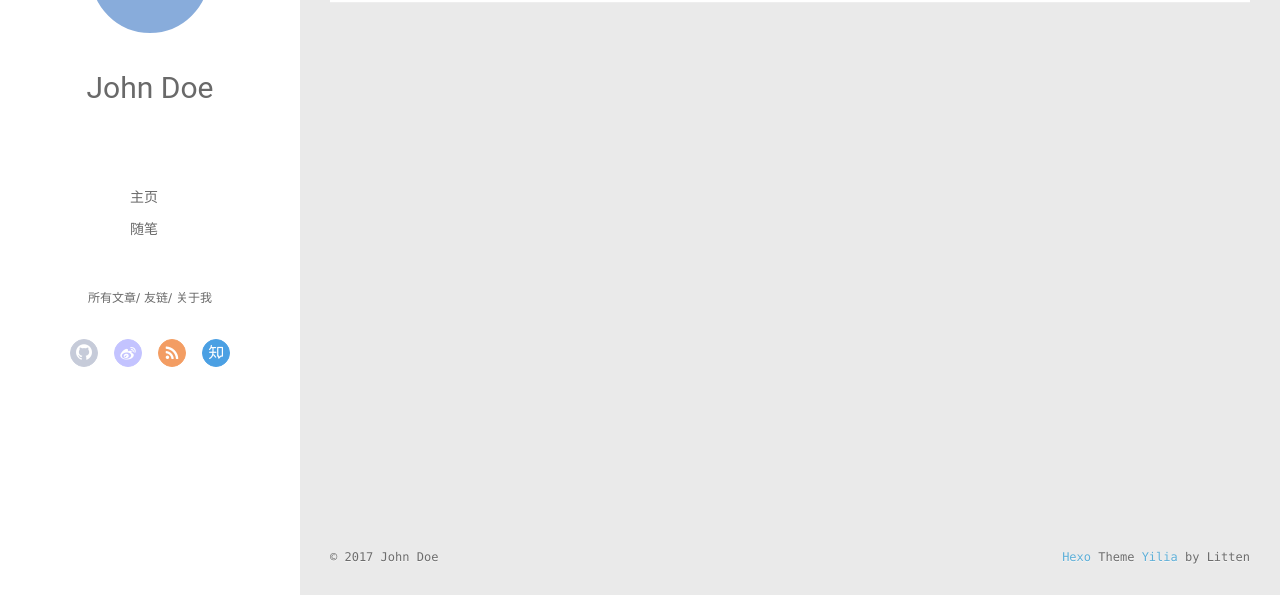
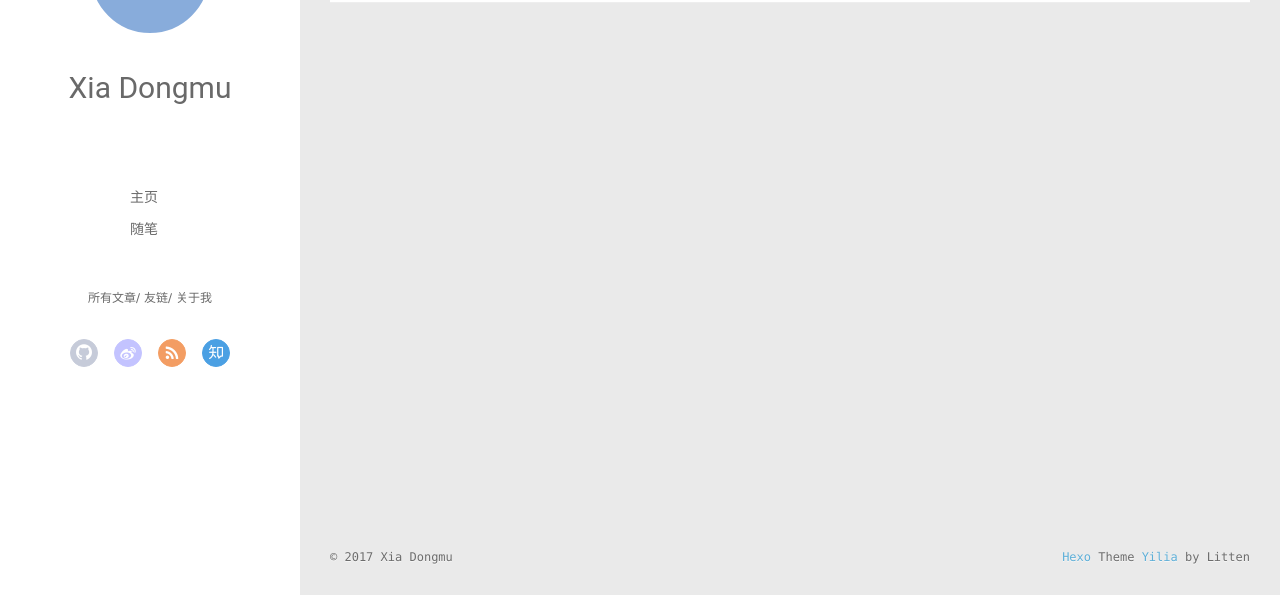
Before and after one commit to XiaDongmu/XiaDongmu.github.io, a plain HTML site: page archives/index.html in a window 1280 px wide. Shown: the part 202-797 px from the top of the page. Drawn offline with Linux system fonts and the light colour scheme; no server answers.

Commit message:
Site updated: 2017-10-18 15:57:31

```diff
--- a/archives/index.html
+++ b/archives/index.html
@@ -45,7 +45,7 @@
 			<img src="" class="js-avatar">
 		</a>
 		<hgroup>
-		  <h1 class="header-author"><a href="">John Doe</a></h1>
+		  <h1 class="header-author"><a href="">Xia Dongmu</a></h1>
 		</hgroup>
 
 
@@ -103,7 +103,7 @@
 				<img src="" class="js-avatar">
 			</div>
 			<hgroup>
-			  <h1 class="header-author js-header-author">John Doe</h1>
+			  <h1 class="header-author js-header-author">Xia Dongmu</h1>
 			</hgroup>
 
 
@@ -228,7 +228,7 @@
   <div class="outer">
     <div id="footer-info">
     	<div class="footer-left">
-    		&copy; 2017 John Doe
+    		&copy; 2017 Xia Dongmu
     	</div>
       	<div class="footer-right">
       		<a href="http://hexo.io/" target="_blank">Hexo</a>  Theme <a href="https://github.com/litten/hexo-theme-yilia" target="_blank">Yilia</a> by Litten
```
Also changed, not shown: 2017/10/18/hello-world/index.html (+3 -3 lines), 2017/10/18/test/index.html (+3 -3 lines), archives/2017/10/index.html (+3 -3 lines), archives/2017/index.html (+3 -3 lines), index.html (+3 -3 lines).
